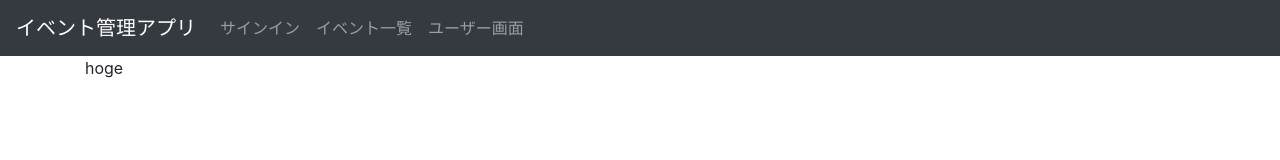
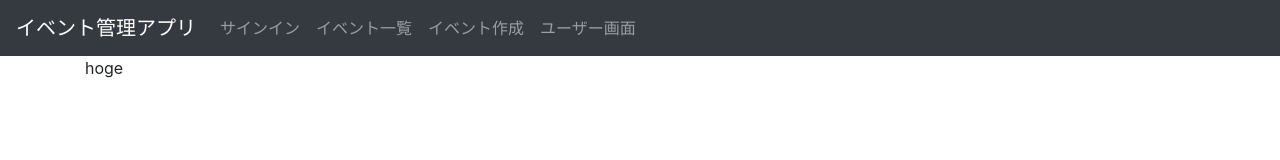
Before and after one commit to onyanko-pon/benkyokai_client, a Next.js app: page / in a window 1280 px wide. Shown: the top 160 px of the page. Built offline with nearby package versions, Linux system fonts and the light colour scheme.

Commit message:
add create event link to navi

```diff
--- a/components/navi.js
+++ b/components/navi.js
@@ -11,6 +11,7 @@ function Navi() {
       <Nav className="mr-auto">
         <Nav.Link href="/users/signin">サインイン</Nav.Link>
         <Nav.Link href="/events">イベント一覧</Nav.Link>
+        <Nav.Link href="/events/create">イベント作成</Nav.Link>
         <Nav.Link href="/users/detail">ユーザー画面</Nav.Link>
       </Nav>
     </Navbar.Collapse>
```
